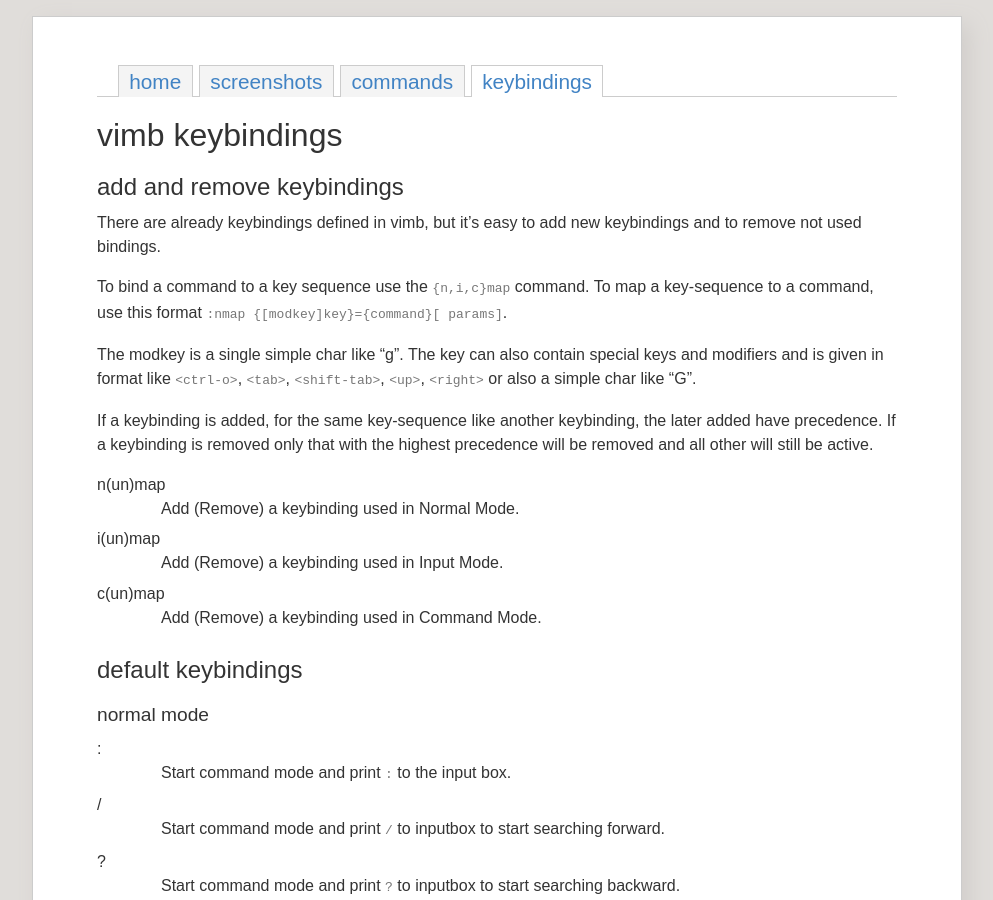
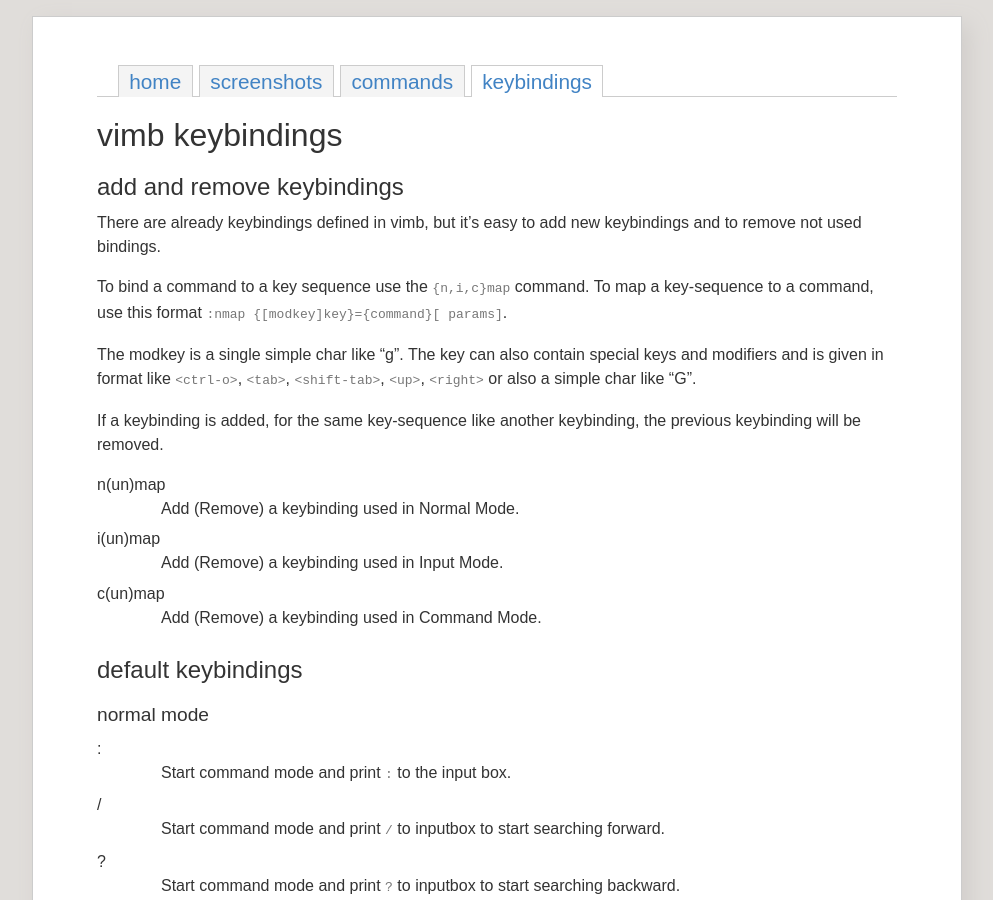
Before and after one commit to fanglingsu/vimb, a Jekyll site: the page built from keybindings.md, in a window 1280 px wide and 900 px high. Shown: the whole window, without its empty margins (143-1136 px from the left). Built offline with Jekyll 4.4.1, drawn with Linux system fonts in a browser that asks for light colours.

Commit message:
Adapted to the changed behaviour of :?map commands.

```diff
--- a/keybindings.md
+++ b/keybindings.md
@@ -21,8 +21,7 @@
 `<shift-tab>`, `<up>`, `<right>` or also a simple char like "G".
 
 If a keybinding is added, for the same key-sequence like another keybinding,
-the later added have precedence. If a keybinding is removed only that with the
-highest precedence will be removed and all other will still be active.
+the previous keybinding will be removed.
 
 n(un)map
 : Add (Remove) a keybinding used in Normal Mode.
```
